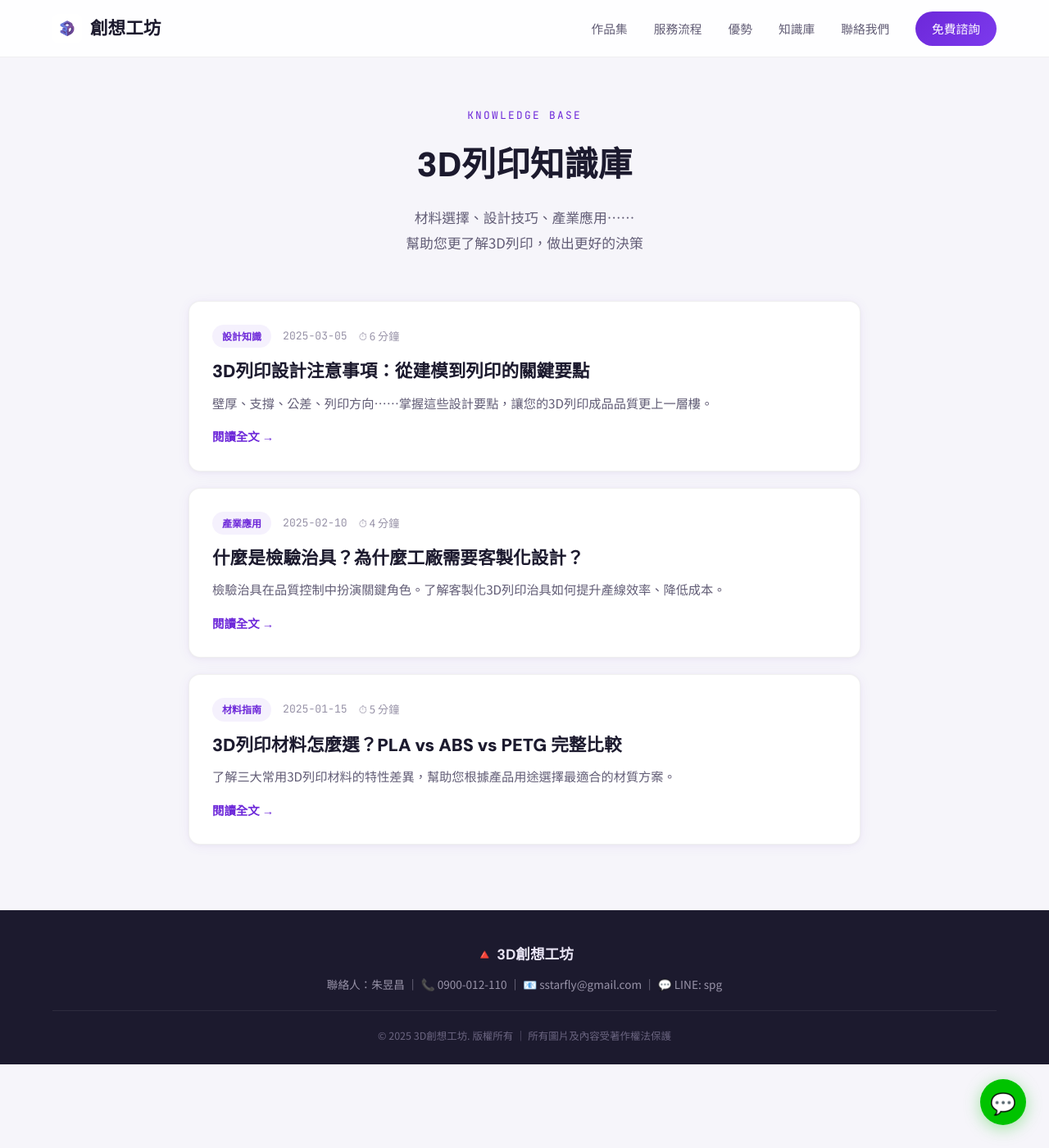
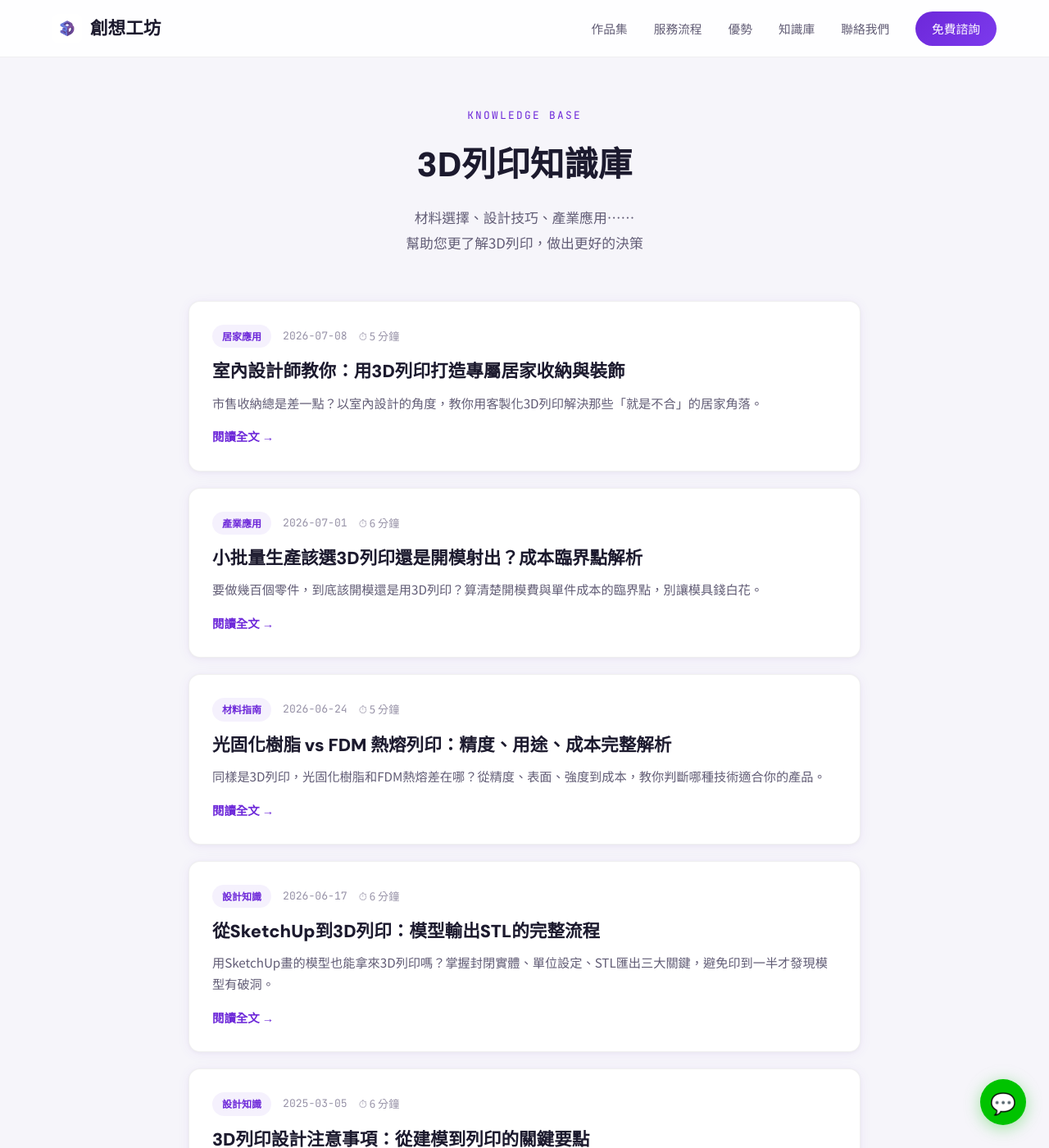
Before and after one commit to 10wang-creat/3d-workshop1, a Jekyll site: the page built from blog.html, in a window 1280 px wide and 1400 px high. Shown: the whole window at 82% size. Built offline with Jekyll 4.4.1, drawn with Linux system fonts in a browser that asks for light colours.

Commit message:
新增文章

```diff
--- a/_config.yml
+++ b/_config.yml
@@ -8,3 +8,7 @@ url: "https://10wang-creat.github.io"
 
 # Blog settings
 permalink: /blog/:year/:month/:day/:title.html
+
+# 排程發布設定
+timezone: Asia/Taipei   # 文章日期以台灣時間判斷
+future: false           # 未來日期的文章先隱藏，到日子才出現
--- /dev/null
+++ b/_posts/2026-06-17-sketchup-to-3d-printing.md
@@ -0,0 +1,68 @@
+---
+layout: post
+title: "從SketchUp到3D列印：模型輸出STL的完整流程"
+date: 2026-06-17
+category: 設計知識
+tags: [SketchUp, STL, 建模, 3D列印, 模型輸出]
+reading_time: 6
+excerpt: "用SketchUp畫的模型也能拿來3D列印嗎？掌握封閉實體、單位設定、STL匯出三大關鍵，避免印到一半才發現模型有破洞。"
+---
+
+「我用 SketchUp 畫好的模型，可以直接拿去 3D 列印嗎？」這是我們最常被問到的問題之一。答案是：可以，但有幾個關鍵步驟一定要顧好，否則很容易印到一半才發現模型根本不是「實心」的。我們有超過十年的 SketchUp 使用經驗，這篇就把從建模到匯出 STL 的眉角一次說清楚。
+
+## 為什麼 SketchUp 的模型常常「印不出來」？
+
+SketchUp 本質上是一套**面（surface）建模軟體**，它畫的是一片一片的面，而不是一塊完整的實體。但 3D 列印需要的是**封閉、不漏水的實體（watertight solid）**——切片軟體必須能判斷「哪裡是裡面、哪裡是外面」，才知道要填多少材料。
+
+如果模型有破洞、有重疊的面、或有沒接好的邊，切片軟體就會混亂，常見結果是：
+
+- 該實心的地方變空心
+- 表面破洞、缺一塊
+- 切片直接報錯，無法產生列印路徑
+
+## 步驟一：確認單位設定為公釐（mm）
+
+這是最容易被忽略、卻最常出包的一步。3D 列印幾乎都以**公釐**為單位，而 SketchUp 預設常是英吋或公分。
+
+進入 **Window → Model Info → Units**，把單位改成 **Millimeters（公釐）**。如果你一開始用英吋畫，匯出後模型可能會放大 25.4 倍，整個爆掉。
+
+> 小提醒：建議養成「畫之前先設單位」的習慣，比畫完才發現尺寸不對、整個重來要省事得多。
+
+## 步驟二：把模型變成「Solid（實體）」
+
+選取整個模型，按右鍵看看選單裡有沒有顯示 **Solid Group** 或 **Solid Component**。如果有，代表這是一個合格的封閉實體；如果只顯示一般的 Group，就表示模型有問題。
+
+要找出問題點，強烈建議安裝免費外掛 **Solid Inspector²**：
+
+1. 選取模型 → 執行 Solid Inspector²
+2. 它會自動標出破洞、孤立的邊、內部多餘的面
+3. 多數問題可以一鍵自動修復
+
+| 常見問題 | 成因 | 處理方式 |
+|---------|------|---------|
+| 破洞 | 面沒封起來 | 補面或用外掛修復 |
+| 反面（藍灰色面） | 法線方向相反 | 右鍵 Reverse Faces |
+| 內部多餘面 | 推拉時殘留 | 刪除內面 |
+| 孤立的邊 | 線沒連到面 | 刪除多餘線段 |
+
+## 步驟三：注意壁厚與細節尺寸
+
+螢幕上看起來沒問題的薄片，實際列印可能因為太薄而印不出來或一碰就斷。設計時請預留足夠壁厚：
+
+- **FDM 列印**：建議壁厚至少 **1.2mm** 以上（約 3 條線寬）
+- **凸起文字／細節**：高度與寬度建議 **0.8mm** 以上才清晰
+- **細小柱狀結構**：太細容易斷，盡量加粗或改設計
+
+## 步驟四：匯出 STL
+
+新版的 SketchUp（2018 之後）內建 STL 匯出：**File → Export → 3D Model**，格式選 **STL**，單位記得選 **Millimeters**。
+
+舊版則需要安裝免費外掛 **SketchUp STL**（官方出品），安裝後一樣從 Export 選單匯出即可。
+
+匯出後，建議把 STL 丟進切片軟體（如 Cura、PrusaSlicer）預覽一次，確認模型完整、方向正確、沒有破面，再交付列印。
+
+## 不想處理這些細節？交給我們就好
+
+如果你會用 SketchUp，但不想花時間處理實體化、修破洞、調壁厚這些技術細節，我們很樂意接手。你提供 SKP 或草圖，我們負責把它變成可順利列印的模型，並依用途建議最適合的材料與參數。
+
+從室內設計轉做 3D 列印，SketchUp 是我們最熟悉的工具之一——歡迎把你卡關的模型丟給我們看看。
--- /dev/null
+++ b/_posts/2026-06-24-resin-vs-fdm-printing.md
@@ -0,0 +1,62 @@
+---
+layout: post
+title: "光固化樹脂 vs FDM 熱熔列印：精度、用途、成本完整解析"
+date: 2026-06-24
+category: 材料指南
+tags: [光固化, 樹脂列印, FDM, SLA, 列印技術]
+reading_time: 5
+excerpt: "同樣是3D列印，光固化樹脂和FDM熱熔差在哪？從精度、表面、強度到成本，教你判斷哪種技術適合你的產品。"
+---
+
+很多人以為 3D 列印就是一種技術，其實常見的就分成兩大類：**FDM 熱熔擠出**和**光固化樹脂（SLA／LCD）**。兩者原理完全不同，適合的產品也不一樣。選錯技術，可能精度不夠、或多花一倍成本。這篇幫你一次搞懂怎麼選。
+
+## 兩種技術的原理差異
+
+**FDM（熔融沉積成型）** 是把塑膠線材加熱熔化後，像擠牙膏一樣一層層堆疊。這也是大家最常看到的桌上型 3D 列印。
+
+**光固化（樹脂列印）** 則是用紫外光照射液態樹脂，使其逐層硬化成型。因為靠光點／光罩成像，能做到極細的細節。
+
+## 快速比較表
+
+| 項目 | FDM 熱熔 | 光固化樹脂 |
+|------|---------|-----------|
+| **精度** | ±0.2mm 左右 | **±0.05mm** 極精細 |
+| **表面** | 有層紋 | 光滑細緻 |
+| **細節表現** | 中等 | 極佳（小字、紋路） |
+| **強度** | 好，韌性佳 | 較脆（一般樹脂） |
+| **尺寸上限** | 大件較容易 | 受機台尺寸限制 |
+| **後處理** | 去支撐、打磨 | 清洗＋二次固化 |
+| **氣味／清潔** | 較單純 | 樹脂有氣味，需手套清洗 |
+| **成本** | 較低 | 較高 |
+
+## 什麼時候該選 FDM？
+
+FDM 是 CP 值最高、適用面最廣的選擇：
+
+- 功能性零件、機構件、需要承受力的配件
+- 較大尺寸的成品（收納、外殼、支架）
+- 原型打樣、概念驗證
+- 預算有限、對表面要求不極端的產品
+
+我們大部分的**功能配件**與**居家用品**都是用 FDM 製作，兼顧強度與成本。
+
+## 什麼時候該選光固化樹脂？
+
+當「精度」和「細節」是關鍵時，樹脂才值得它的成本：
+
+- 需要極高尺寸精度的**檢驗治具**（公差要求 ±0.05mm）
+- 微小、精細的零件（小齒輪、接頭、細密紋路）
+- 公仔、模型、文創品這類重視表面質感的成品
+- 牙科、珠寶蠟模等專業應用
+
+> 我們在製作**高精度檢驗治具**時，會優先評估樹脂列印——當客戶的量測公差要求很嚴時，FDM 的層紋與誤差就不夠看，樹脂的精度才能勝任。
+
+## 別只看技術，先想清楚「用途」
+
+選技術其實跟選材料一樣，核心永遠是「這個東西要拿來做什麼」：
+
+- **要耐用、要省錢、尺寸大** → FDM
+- **要精準、要漂亮、細節多** → 樹脂
+- **不確定？** → 把產品用途、尺寸、精度需求告訴我們，我們幫你評估最划算的方案
+
+每個專案的最佳解法都不同。與其自己猜，不如直接跟我們聊聊你的需求，我們會誠實告訴你哪種技術最適合——有時候，便宜的那個反而才是對的。
--- /dev/null
+++ b/_posts/2026-07-01-3d-printing-vs-injection-molding.md
@@ -0,0 +1,66 @@
+---
+layout: post
+title: "小批量生產該選3D列印還是開模射出？成本臨界點解析"
+date: 2026-07-01
+category: 產業應用
+tags: [小批量生產, 開模射出, 3D列印, 成本分析, 量產]
+reading_time: 6
+excerpt: "要做幾百個零件，到底該開模還是用3D列印？算清楚開模費與單件成本的臨界點，別讓模具錢白花。"
+---
+
+「我需要做一批零件，是要去開模，還是用 3D 列印就好？」這是製造業、研發單位最實際的成本問題。答案沒有絕對，關鍵在於**數量**。這篇用成本結構幫你算出臨界點，讓你不會為了 200 個零件去花十幾萬開模。
+
+## 兩種方式的成本結構完全不同
+
+**開模射出**的成本是「**高固定成本 + 極低單件成本**」：
+
+- 模具費動輒數萬到數十萬元（一次性）
+- 但開好模後，每個零件可能只要幾元
+
+**3D 列印**則是「**零固定成本 + 固定單件成本**」：
+
+- 不需要開模，沒有模具費
+- 每個零件成本相對穩定，不太會因量大而大幅下降
+
+## 用一張表理解臨界點
+
+把兩種方式的總成本攤開來看，會長這樣：
+
+| 生產數量 | 開模射出總成本 | 3D列印總成本 |
+|---------|--------------|-------------|
+| 10 個 | 模具費 + 極少料錢（**很不划算**） | 低（**勝**） |
+| 100 個 | 模具費仍佔大宗 | 中（**多半仍勝**） |
+| 500 個 | 開始接近平衡 | 接近臨界點 |
+| 1,000 個以上 | 單件被攤平（**勝**） | 總額開始偏高 |
+
+兩種方式總成本相等的那個數量，就是**成本臨界點**。低於它，3D 列印划算；高於它，開模才划算。實際臨界點會因零件大小、複雜度、材料而異，但「小批量」幾乎都站在 3D 列印這邊。
+
+## 3D 列印在這些情況特別有優勢
+
+除了純粹的數量考量，這幾種狀況 3D 列印幾乎是壓倒性勝出：
+
+**1. 還在改設計的階段**
+開模一旦開下去，改設計＝改模具＝再花一筆錢。3D 列印今天改、明天就能拿到新版本，迭代成本幾乎為零。
+
+**2. 造型很複雜**
+內部結構、鏤空、一體成型的複雜幾何，射出反而可能做不出來或要拆很多模；3D 列印不受開模角度限制。
+
+**3. 沒有最低訂購量壓力**
+只要 3 個、5 個也能做，不用為了湊 MOQ 而囤一堆庫存。
+
+**4. 急件、要快**
+不用等開模的數週工期，3D 列印通常幾天內就能交件。
+
+> 我們服務不少**新竹科學園區**的研發與品保單位，他們最常用 3D 列印來做**檢驗治具**和**產品原型**——數量不大、又常常要改版，正是 3D 列印最能發揮價值的場景。
+
+## 怎麼決定？三個問題問自己
+
+1. **數量有多少？** 幾十到幾百個，優先考慮 3D 列印。
+2. **設計定案了嗎？** 還會改，就別急著開模。
+3. **多快要交？** 趕時間，3D 列印幾乎都更快。
+
+## 不確定該怎麼選？我們幫你算
+
+每個案子的零件大小、複雜度、材料都不同，臨界點也會跑。與其憑感覺決定，不如把你的零件需求、預估數量、用途告訴我們，我們會誠實評估——如果你的量大到該開模，我們也會直接建議你開模，不會硬接。
+
+幫你把錢花在刀口上，才是長久合作的基礎。
--- /dev/null
+++ b/_posts/2026-07-08-3d-printing-home-organization.md
@@ -0,0 +1,55 @@
+---
+layout: post
+title: "室內設計師教你：用3D列印打造專屬居家收納與裝飾"
+date: 2026-07-08
+category: 居家應用
+tags: [居家收納, 室內設計, 客製化, 居家裝飾, 3D列印]
+reading_time: 5
+excerpt: "市售收納總是差一點？以室內設計的角度，教你用客製化3D列印解決那些「就是不合」的居家角落。"
+---
+
+逛遍賣場，收納盒不是太大就是太小；牆角那塊畸零空間永遠塞不進現成的層架；想要的顏色和家裡風格就是搭不起來⋯⋯這些「差一點」的困擾，正是客製化 3D 列印最能解決的地方。我們有室內設計背景，這篇就用設計師的角度，分享 3D 列印能怎麼幫你的家更剛剛好。
+
+## 為什麼市售收納總是「差一點」？
+
+量產商品要面對最多消費者，只能做「最大公約數」的尺寸。但每個家的格局、櫃子深度、生活習慣都不一樣，於是就有了這些常見痛點：
+
+- 抽屜很深，但收納盒只有一半高，下面空間全浪費
+- 牆角是斜的、有管線，現成層架放不進去
+- 餐具大小不一，分隔盒總是格不對
+- 顏色款式跟整體裝潢搭不起來，只好藏起來
+
+客製化的意義，就是讓物件**為你的空間量身訂做**，而不是讓你的生活去遷就商品。
+
+## 3D 列印能幫你做這些
+
+**1. 抽屜分隔與收納模組**
+量好你的抽屜尺寸，做出剛好填滿、不滑動的分隔件。餐具、文具、飾品、化妝品，每一格都對應你實際的物品。
+
+**2. 畸零空間的專屬層架與掛勾**
+牆角、樑下、櫃縫這些「規格品放不進去」的地方，正是客製化的主場。依實際尺寸設計，空間利用率最大化。
+
+**3. 線材與 3C 整線**
+桌面充電線、電視牆後方的纜線，用客製化的理線夾、集線座收得乾乾淨淨，視覺立刻清爽。
+
+**4. 風格一致的裝飾小物**
+花器、置物盤、相框、開關蓋板⋯⋯顏色和造型都能配合你家的整體色調，讓細節也成為風格的一部分。
+
+> 我們的**居家裝飾**與**功能配件**作品中，很多都是從「市面上找不到剛好的」開始的——客戶量好尺寸、說明需求，我們就能做出真正合用的版本。
+
+## 設計師會多想的幾件事
+
+同樣是 3D 列印，有室內設計底子的我們在設計居家物件時，會多考量這些：
+
+- **比例與視覺重量**：物件放在空間裡好不好看，不只是功能而已
+- **材質的觸感與質感**：選對材料，成品摸起來、看起來都更有質感
+- **與既有家具的協調**：顏色、線條盡量呼應你現有的風格
+- **使用情境**：會不會卡手、好不好清潔、會不會擋到別的東西
+
+收納不只是「塞得下」，好的設計是讓你每天用起來都順手、看起來都舒服。
+
+## 從一個「差一點」開始
+
+你家有沒有哪個角落，永遠找不到剛好的收納？或是有個一直想換、卻買不到對的款式的小物？
+
+把你的困擾、尺寸（或拍張照）告訴我們，我們會用設計師的眼光，幫你想出真正適合你空間的方案。讓家裡的每個角落，都剛剛好。
```
Also changed, not shown: .github/workflows/jekyll.yml (added).
